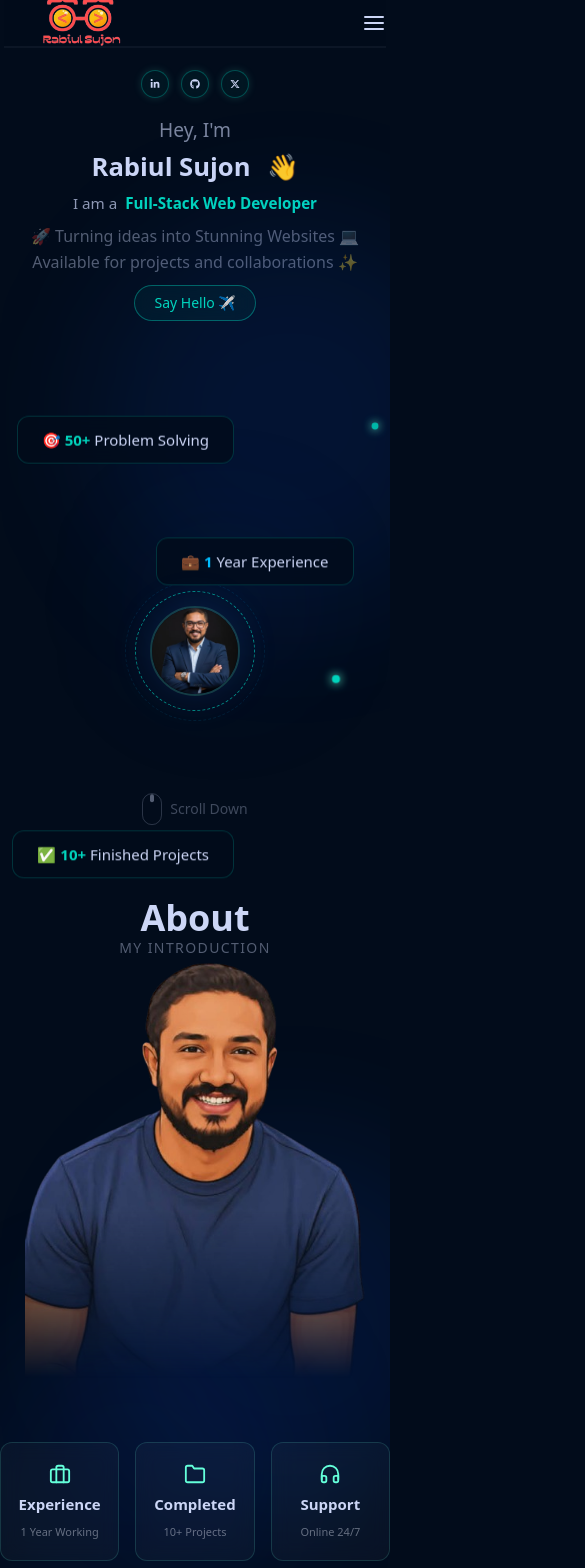
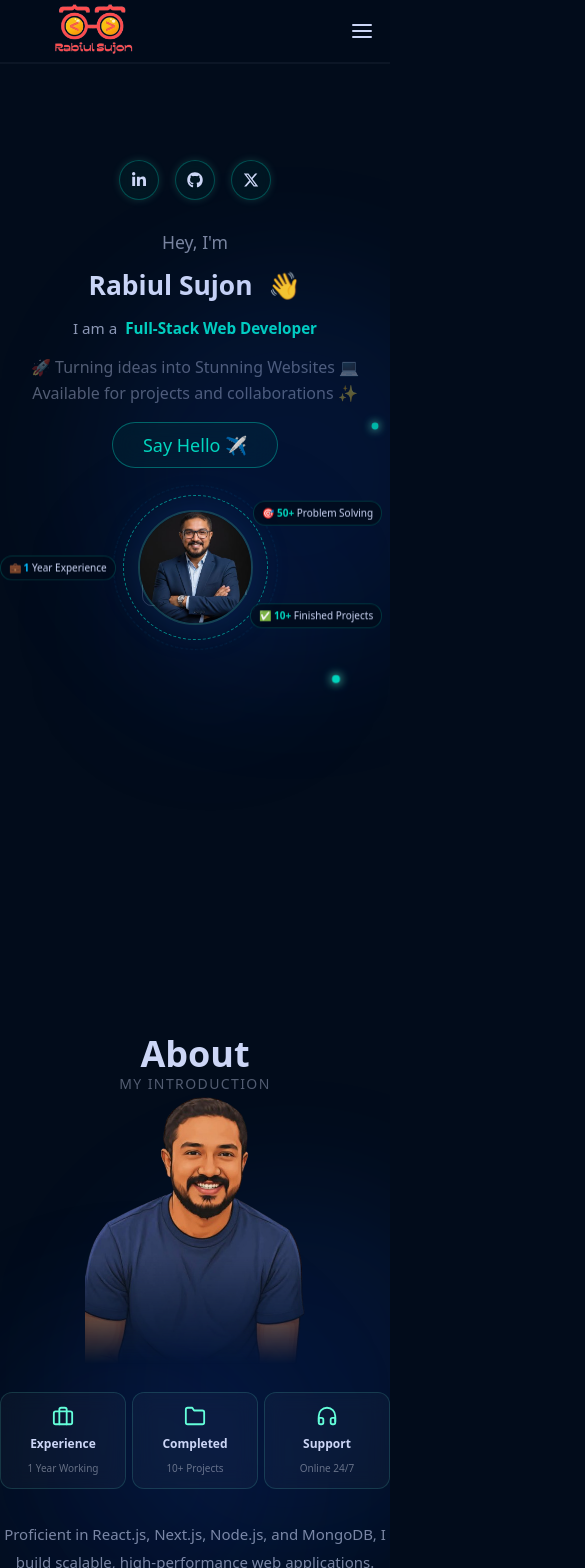
Before and after one commit to Rabiul-Sujon/my-portfolio, a Next.js app: page / in a window 390 px wide. Shown: the top 1568 px of the page, 585 px wide, since content can reach past the window. Built offline with nearby package versions, Linux system fonts and the light colour scheme.

Commit message:
Make site mobile and tablet responsive

```diff
--- a/src/app/globals.css
+++ b/src/app/globals.css
@@ -15,275 +15,526 @@
 
 html {
   scroll-behavior: smooth;
+  overflow-x: hidden;
 }
 
 body {
   background-color: #020C1B;
   color: #CCD6F6;
   overflow-x: hidden;
+  width: 100%;
 }
 
 /* ============================================================
-   RESPONSIVE OVERRIDES - SECTION WISE
+   RESPONSIVE DESIGN OVERRIDES (MOBILE & TABLET)
    ============================================================ */
 
-/* ============================================================
-   1. NAVBAR
-   ============================================================ */
+/* ------------------------------------------------------------
+   1. NAVBAR & MOBILE DRAWER
+   ------------------------------------------------------------ */
 
-/* Fix mobile menu going under navbar */
+/* Fix mobile drawer layering */
 .fixed.top-0.right-0.h-full.w-72 {
   z-index: 9999 !important;
   isolation: isolate !important;
 }
 
-/* Keep navbar below mobile menu */
+/* Keep main navbar behind drawer but above page content */
 nav[class*="fixed top-0"] {
-  z-index: 40 !important;
+  z-index: 50 !important;
 }
 
-/* Tablet - Navbar height & margin */
-@media (max-width: 1024px) {
+@media (max-width: 768px) {
   nav[class*="fixed top-0"] {
-    height: 60px !important;
-    margin: 0 8px !important;
+    margin: 0 !important;
+    padding-left: 16px !important;
+    padding-right: 16px !important;
+    height: 64px !important;
+    left: 0 !important;
+    right: 0 !important;
+    width: 100% !important;
+  }
+
+  .fixed.top-0.right-0.h-full.w-72 {
+    width: 82% !important;
+    max-width: 320px !important;
   }
 }
 
-/* Mobile - Navbar height & margin */
-@media (max-width: 768px) {
-  nav[class*="fixed top-0"] {
-    height: 54px !important;
-    margin: 0 4px !important;
+/* ------------------------------------------------------------
+   2. HERO SECTION (#home)
+   ------------------------------------------------------------ */
+
+@media (max-width: 1024px) {
+  #home {
+    padding-top: 70px !important;
   }
 
-  /* Mobile menu width */
-  .fixed.top-0.right-0.h-full.w-72 {
-    width: 80% !important;
+  /* Force vertical layout: content on top, photo below */
+  #home .flex.items-center.min-h-screen.pt-20 {
+    flex-direction: column !important;
+    justify-content: center !important;
+    min-height: auto !important;
+    padding-top: 20px !important;
+    padding-bottom: 40px !important;
+    gap: 32px !important;
+  }
+
+  /* Social icons horizontal flex row */
+  #home .flex-col.gap-5.shrink-0 {
+    flex-direction: row !important;
+    padding-left: 0 !important;
+    justify-content: center !important;
+    margin: 0 auto !important;
+    gap: 16px !important;
+    order: 1;
+  }
+
+  /* Left text content centered */
+  #home .flex-1.flex.flex-col.gap-8.pr-10.pt-24 {
+    padding-left: 16px !important;
+    padding-right: 16px !important;
+    padding-top: 0 !important;
+    margin-bottom: 0 !important;
+    text-align: center !important;
+    align-items: center !important;
+    order: 2;
+    width: 100% !important;
+    gap: 16px !important;
+  }
+
+  #home h1.text-6xl {
+    font-size: 2.4rem !important;
+    justify-content: center !important;
+  }
+
+  #home .text-3xl {
+    font-size: 1.5rem !important;
+  }
+
+  #home .text-2xl {
+    font-size: 1.2rem !important;
+    justify-content: center !important;
+  }
+
+  /* Photo container centered */
+  #home .flex-1.flex.justify-center.items-center.relative {
+    margin-left: 0 !important;
+    margin-top: 10px !important;
+    height: 320px !important;
+    width: 100% !important;
+    order: 3;
+  }
+
+  /* Profile image & orbit scaling */
+  #home .w-64.h-64 {
+    width: 180px !important;
+    height: 180px !important;
+  }
+
+  #home .w-72.h-72 {
+    width: 220px !important;
+    height: 220px !important;
+  }
+
+  #home .w-80.h-80 {
+    width: 250px !important;
+    height: 250px !important;
+  }
+
+  /* Stat Badges position around photo without overflow */
+  #home .absolute[style*="top: calc(50% - 140px)"] {
+    top: 5px !important;
+    left: auto !important;
+    right: 8% !important;
+    font-size: 13px !important;
+  }
+
+  #home .absolute[style*="top: calc(50% + 20px)"] {
+    top: 50% !important;
+    left: 4% !important;
+    transform: translateY(-50%) !important;
+    font-size: 13px !important;
+  }
+
+  #home .absolute[style*="top: calc(50% + 110px)"] {
+    top: auto !important;
+    bottom: 5px !important;
+    left: auto !important;
+    right: 8% !important;
+    font-size: 13px !important;
   }
 }
 
-/* Very small phones - Navbar */
-@media (max-width: 480px) {
-  nav[class*="fixed top-0"] {
-    height: 48px !important;
+@media (max-width: 768px) {
+  #home h1.text-6xl {
+    font-size: 2rem !important;
+  }
+
+  #home .text-3xl {
+    font-size: 1.25rem !important;
+  }
+
+  #home .text-2xl {
+    font-size: 1.05rem !important;
+  }
+
+  #home .flex-1.flex.justify-center.items-center.relative {
+    height: 270px !important;
+  }
+
+  #home .w-64.h-64 {
+    width: 140px !important;
+    height: 140px !important;
+  }
+
+  #home .w-72.h-72 {
+    width: 175px !important;
+    height: 175px !important;
+  }
+
+  #home .w-80.h-80 {
+    width: 200px !important;
+    height: 200px !important;
+  }
+
+  /* Compact floating stat cards for mobile screens */
+  #home .absolute[style*="top: calc(50% - 140px)"],
+  #home .absolute[style*="top: calc(50% + 20px)"],
+  #home .absolute[style*="top: calc(50% + 110px)"] {
+    font-size: 11px !important;
+  }
+
+  #home .absolute[style*="top: calc(50% - 140px)"] div,
+  #home .absolute[style*="top: calc(50% + 20px)"] div,
+  #home .absolute[style*="top: calc(50% + 110px)"] div {
+    padding: 6px 12px !important;
+    font-size: 12px !important;
+  }
+
+  #home .absolute[style*="top: calc(50% - 140px)"] {
+    top: 0px !important;
+    right: 4% !important;
+  }
+
+  #home .absolute[style*="top: calc(50% + 20px)"] {
+    top: 50% !important;
+    left: 2% !important;
+  }
+
+  #home .absolute[style*="top: calc(50% + 110px)"] {
+    bottom: 0px !important;
+    right: 4% !important;
   }
 }
 
-/* ============================================================
-   2. HERO SECTION
-   ============================================================ */
-
-/* ---------- Tablet (max-width: 1024px) ---------- */
-@media (max-width: 1024px) {
-  /* Hero - force column stacking */
-  #home .flex.items-center.min-h-screen.pt-20 {
-    flex-direction: column !important;
-    align-items: center !important;
-    padding-top: 10px !important;
+@media (max-width: 480px) {
+  #home h1.text-6xl {
+    font-size: 1.65rem !important;
   }
 
-  /* Social icons - horizontal row at top */
-  #home .flex-col.gap-5.shrink-0 {
-    flex-direction: row !important;
-    padding-top: 20px !important;
-    padding-left: 0 !important;
-    padding-bottom: 20px !important;
-    gap: 12px !important;
-  }
-
-  /* Left content - center text */
-  #home .flex-1.flex.flex-col.gap-8.pr-10.pt-24 {
-    padding-left: 20px !important;
-    padding-right: 20px !important;
-    padding-top: 10px !important;
-    text-align: center !important;
-    align-items: center !important;
-  }
-
-  /* Heading smaller */
-  #home h1.text-6xl {
-    font-size: 2.5rem !important;
-  }
-
-  /* Typewriter text smaller */
-  #home .text-2xl {
-    font-size: 1.25rem !important;
-  }
-
-  /* Image container - remove negative margin, shrink */
-  #home .flex-1.flex.justify-center.items-center.relative {
-    height: 350px !important;
-    margin-left: 0 !important;
-    margin-top: 10px !important;
-  }
-
-  /* Profile image & orbit rings */
-  #home .w-64.h-64 {
-    width: 160px !important;
-    height: 160px !important;
-  }
-  #home .w-72.h-72 {
-    width: 200px !important;
-    height: 200px !important;
-  }
-  #home .w-80.h-80 {
-    width: 220px !important;
-    height: 220px !important;
-  }
-}
-
-/* ---------- Mobile (max-width: 768px) ---------- */
-@media (max-width: 768px) {
-  /* Text sizes */
-  #home h1.text-6xl {
-    font-size: 2rem !important;
-  }
   #home .text-3xl {
-    font-size: 1.5rem !important;
-  }
-  #home .text-2xl {
     font-size: 1.1rem !important;
   }
 
-  /* Left content padding */
-  #home .flex-1.flex.flex-col.gap-8.pr-10.pt-24 {
-    padding-left: 12px !important;
-    padding-right: 12px !important;
-    gap: 10px !important;
-  }
-  /* Reduce gap after Say Hello button (mobile) */
-@media (max-width: 768px) {
-  #home .flex-1.flex.flex-col.gap-8.pr-10.pt-24 {
-    margin-bottom: -260px !important;
-  }
-}
-
-  /* Social icons - push lower */
-  #home .flex-col.gap-5.shrink-0 {
-    padding-top: 30px !important;
-    padding-bottom: 10px !important;
-  }
-
-  /* Photo container - move higher */
-  #home .flex-1.flex.justify-center.items-center.relative {
-    margin-top: -80px !important;
-    height: 250px !important;
-  }
-
-
-  /* Profile image & orbit rings - smaller */
-  #home .w-64.h-64 {
-    width: 110px !important;
-    height: 110px !important;
-  }
-  #home .w-72.h-72 {
-    width: 140px !important;
-    height: 140px !important;
-  }
-  #home .w-80.h-80 {
-    width: 160px !important;
-    height: 160px !important;
-  }
-
-  /* Social icons smaller */
-  #home .flex-col.gap-5.shrink-0 a {
-    width: 32px !important;
-    height: 32px !important;
-    font-size: 12px !important;
-  }
-
-  /* "Say Hello" button smaller */
-  #home a[href="#contact"] {
-    font-size: 14px !important;
-    padding: 6px 20px !important;
-  }
-
-  /* ---- 3 Badges: clear row below photo ---- */
- /* Position badges around photo on mobile */
-@media (max-width: 768px) {
-  /* Badge 1 - Top Right */
-  #home .absolute[style*="top: calc(50% - 140px)"] {
-    top: 0% !important;
-    right: 0% !important;
-    left: auto !important;
-    bottom: auto !important;
-    font-size: 7px !important;
-    padding: 2px 6px !important;
-  }
-
-  /* Badge 2 - Left Middle */
-  #home .absolute[style*="top: calc(50% + 20px)"] {
-    top: 50% !important;
-    left: 0% !important;
-    right: auto !important;
-    bottom: auto !important;
-    transform: translateY(-50%) !important;
-    font-size: 7px !important;
-    padding: 2px 6px !important;
-  }
-
-  /* Badge 3 - Bottom Right */
-  #home .absolute[style*="top: calc(50% + 110px)"] {
-    bottom: 0% !important;
-    right: 0% !important;
-    left: auto !important;
-    top: auto !important;
-    font-size: 7px !important;
-    padding: 2px 6px !important;
-  }
-}
-
-/* ---------- Very small phones (max-width: 480px) ---------- */
-@media (max-width: 480px) {
-  #home h1.text-6xl {
-    font-size: 1.6rem !important;
-  }
-  #home .text-3xl {
-    font-size: 1.2rem !important;
-  }
   #home .text-2xl {
     font-size: 0.95rem !important;
   }
 
-  #home .flex-col.gap-5.shrink-0 {
-    padding-top: 20px !important;
-  }
-
   #home .flex-1.flex.justify-center.items-center.relative {
-    margin-top: -20px !important;
-    height: 200px !important;
+    height: 240px !important;
   }
 
   #home .w-64.h-64 {
-    width: 90px !important;
-    height: 90px !important;
-  }
-  #home .w-72.h-72 {
-    width: 120px !important;
-    height: 120px !important;
-  }
-  #home .w-80.h-80 {
-    width: 140px !important;
-    height: 140px !important;
+    width: 115px !important;
+    height: 115px !important;
   }
 
-  #home .flex-col.gap-5.shrink-0 a {
-    width: 28px !important;
-    height: 28px !important;
+  #home .w-72.h-72 {
+    width: 145px !important;
+    height: 145px !important;
+  }
+
+  #home .w-80.h-80 {
+    width: 165px !important;
+    height: 165px !important;
+  }
+
+  #home .absolute[style*="top: calc(50% - 140px)"] div,
+  #home .absolute[style*="top: calc(50% + 20px)"] div,
+  #home .absolute[style*="top: calc(50% + 110px)"] div {
+    padding: 4px 8px !important;
     font-size: 10px !important;
   }
 
-  /* Badges even smaller */
-  #home .absolute[style*="top: calc(50% - 140px)"],
-  #home .absolute[style*="top: calc(50% + 20px)"],
+  #home .absolute[style*="top: calc(50% - 140px)"] {
+    top: -5px !important;
+    right: 2% !important;
+  }
+
+  #home .absolute[style*="top: calc(50% + 20px)"] {
+    top: 50% !important;
+    left: 0px !important;
+  }
+
   #home .absolute[style*="top: calc(50% + 110px)"] {
-    font-size: 7px !important;
-    padding: 2px 6px !important;
-    bottom: 2px !important;
+    bottom: -5px !important;
+    right: 2% !important;
   }
 }
 
-/* ============================================================
-   3. NEXT SECTION - (Coming next, after you send the file)
-   ============================================================ */}
+/* ------------------------------------------------------------
+   3. ABOUT SECTION (#about)
+   ------------------------------------------------------------ */
+
+@media (max-width: 1024px) {
+  #about .max-w-6xl {
+    gap: 32px !important;
+  }
+
+  #about .relative.flex-shrink-0 {
+    width: 280px !important;
+    height: 350px !important;
+  }
+}
+
+@media (max-width: 768px) {
+  #about {
+    padding-top: 60px !important;
+    padding-bottom: 60px !important;
+    min-height: auto !important;
+  }
+
+  #about .max-w-6xl {
+    flex-direction: column !important;
+    align-items: center !important;
+    text-align: center !important;
+    gap: 28px !important;
+  }
+
+  #about .relative.flex-shrink-0 {
+    width: 220px !important;
+    height: 270px !important;
+  }
+
+  #about .grid-cols-3 {
+    gap: 12px !important;
+    width: 100% !important;
+  }
+
+  #about .grid-cols-3 > div {
+    padding: 14px 8px !important;
+  }
+
+  #about a[download] {
+    margin: 0 auto !important;
+  }
+}
+
+@media (max-width: 480px) {
+  #about .grid-cols-3 {
+    grid-template-columns: repeat(3, 1fr) !important;
+    gap: 6px !important;
+  }
+
+  #about .grid-cols-3 > div {
+    padding: 12px 4px !important;
+  }
+
+  #about .grid-cols-3 span:nth-child(2) {
+    font-size: 12px !important;
+  }
+
+  #about .grid-cols-3 span:nth-child(3) {
+    font-size: 10px !important;
+  }
+}
+
+/* ------------------------------------------------------------
+   4. TECHNOLOGIES SECTION (#technologies)
+   ------------------------------------------------------------ */
+
+@media (max-width: 768px) {
+  #technologies {
+    padding-top: 50px !important;
+    padding-bottom: 60px !important;
+    min-height: auto !important;
+  }
+
+  #technologies > div[style*="display: flex"] {
+    gap: 20px !important;
+    margin-bottom: 30px !important;
+    padding: 0 16px !important;
+  }
+
+  #technologies div[style*="width: 76px"] {
+    width: 58px !important;
+    height: 58px !important;
+  }
+
+  #technologies img {
+    width: 28px !important;
+    height: 28px !important;
+  }
+}
+
+/* ------------------------------------------------------------
+   5. SKILLS SECTION (#skills)
+   ------------------------------------------------------------ */
+
+@media (max-width: 768px) {
+  #skills {
+    padding-bottom: 60px !important;
+  }
+
+  #skills div[style*="padding: 0 32px"] {
+    padding: 0 16px !important;
+  }
+
+  #skills div[style*="gridTemplateColumns"] {
+    grid-template-columns: 1fr !important;
+    gap: 20px !important;
+  }
+
+  #skills div[style*="borderRadius: 16px"] {
+    padding: 20px 16px !important;
+  }
+}
+
+/* ------------------------------------------------------------
+   6. SERVICES SECTION (#services)
+   ------------------------------------------------------------ */
+
+@media (max-width: 1024px) {
+  #services div[style*="gridTemplateColumns"] {
+    grid-template-columns: repeat(2, 1fr) !important;
+    gap: 20px !important;
+  }
+}
+
+@media (max-width: 640px) {
+  #services div[style*="padding: 0 32px"] {
+    padding: 0 16px !important;
+  }
+
+  #services div[style*="gridTemplateColumns"] {
+    grid-template-columns: 1fr !important;
+    gap: 16px !important;
+  }
+
+  #services div[style*="maxWidth: 480px"] {
+    padding: 28px 20px !important;
+    max-width: 92vw !important;
+    max-height: 85vh !important;
+    overflow-y: auto !important;
+  }
+}
+
+/* ------------------------------------------------------------
+   7. QUALIFICATION SECTION (#qualification)
+   ------------------------------------------------------------ */
+
+@media (max-width: 640px) {
+  #qualification {
+    padding: 30px 0 60px !important;
+  }
+
+  #qualification div[style*="padding: 0 32px"] {
+    padding: 0 16px !important;
+  }
+
+  #qualification div[style*="gridTemplateColumns"] {
+    grid-template-columns: 1fr 20px 1fr !important;
+    margin-bottom: 24px !important;
+  }
+
+  #qualification h4 {
+    font-size: 12px !important;
+  }
+
+  #qualification p {
+    font-size: 11px !important;
+  }
+
+  #qualification div[style*="paddingRight: 24px"] {
+    padding-right: 8px !important;
+  }
+
+  #qualification div[style*="paddingLeft: 24px"] {
+    padding-left: 8px !important;
+  }
+}
+
+/* ------------------------------------------------------------
+   8. PROJECTS SECTION (#projects)
+   ------------------------------------------------------------ */
+
+@media (max-width: 1024px) {
+  #projects div[style*="gridTemplateColumns"] {
+    grid-template-columns: repeat(2, 1fr) !important;
+    gap: 20px !important;
+  }
+}
+
+@media (max-width: 640px) {
+  #projects div[style*="padding: 0 32px"] {
+    padding: 0 16px !important;
+  }
+
+  #projects div[style*="gridTemplateColumns"] {
+    grid-template-columns: 1fr !important;
+    gap: 20px !important;
+  }
+}
+
+/* ------------------------------------------------------------
+   9. CONTACT SECTION (#contact)
+   ------------------------------------------------------------ */
+
+@media (max-width: 900px) {
+  #contact div[style*="gridTemplateColumns"] {
+    grid-template-columns: 1fr !important;
+    gap: 32px !important;
+  }
+
+  #contact button[type="submit"] {
+    align-self: center !important;
+    width: 100% !important;
+    justify-content: center !important;
+  }
+}
+
+@media (max-width: 640px) {
+  #contact div[style*="padding: 0 32px"] {
+    padding: 0 16px !important;
+  }
+}
+
+/* ------------------------------------------------------------
+   10. FOOTER
+   ------------------------------------------------------------ */
+
+@media (max-width: 768px) {
+  footer div[style*="padding: 0 32px"] {
+    padding: 0 16px !important;
+  }
+
+  footer div[style*="gridTemplateColumns"] {
+    grid-template-columns: 1fr !important;
+    gap: 28px !important;
+    text-align: center !important;
+  }
+
+  footer div[style*="marginLeft: 80px"],
+  footer div[style*="marginLeft: 60px"] {
+    margin-left: 0 !important;
+  }
+
+  footer ul {
+    align-items: center !important;
+  }
+
+  footer div[style*="display: flex; gap: 18px"] {
+    justify-content: center !important;
+  }
+}
```
